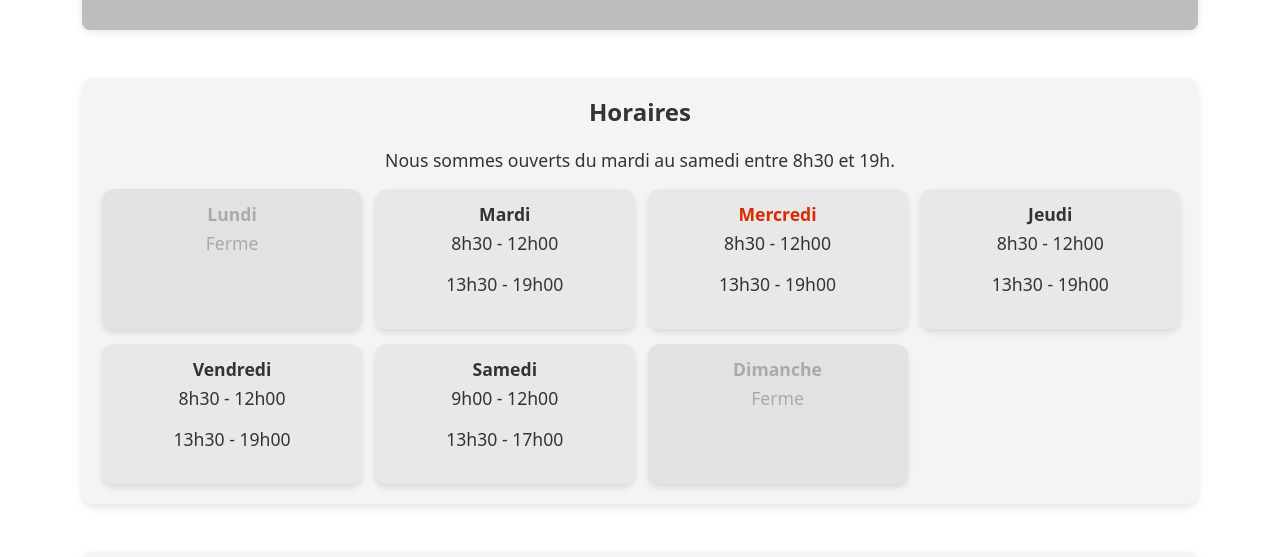
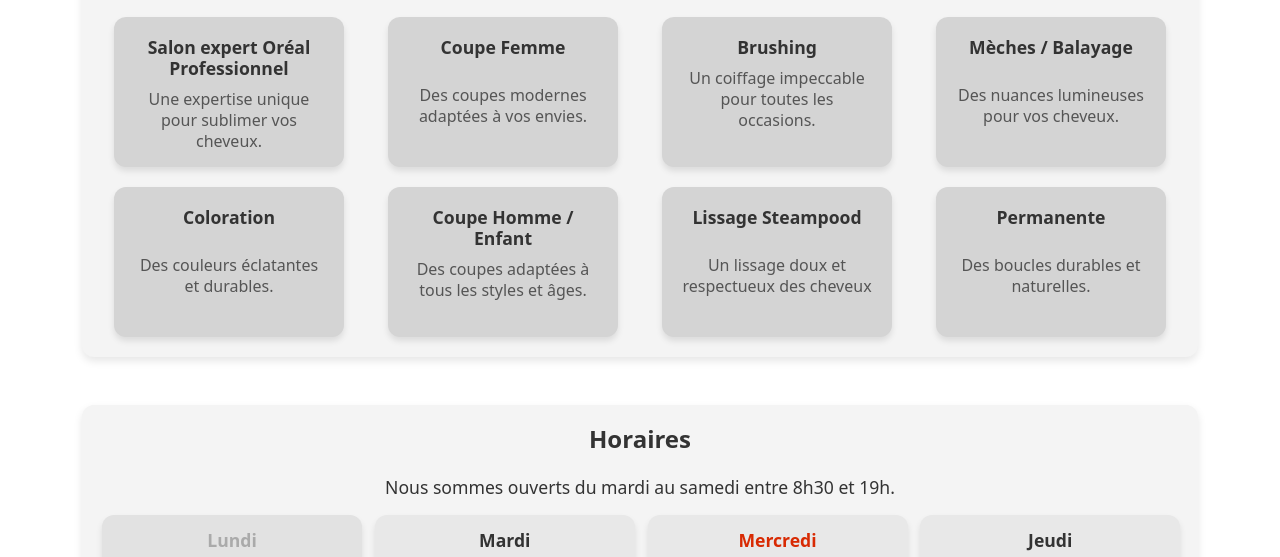
Before and after one commit to ChambeauEnzo/StagePropre, a plain HTML site: page index.html in a window 1280 px wide. Shown: the part 744-1301 px from the top of the page. Drawn offline with nearby package versions, Linux system fonts and the light colour scheme.

Commit message:
Modifcationavant

```diff
--- a/index.html
+++ b/index.html
@@ -79,10 +79,46 @@
                         </div>
                 </section>
 
-        <section id="services" class="mb-5">
-            <h2>Choix des prestation</h2>
-            <p>Découvrez nos services : coupes, couleurs, soins capillaires, et bien plus.</p>
-        </section>
+                <section id="services" class="mb-5">
+                    <h2>Choix de la prestation</h2>
+                    <p>Découvrez nos services : coupes, couleurs, soins capillaires, et bien plus.</p>
+
+                    <!-- Conteneur des cartes de services -->
+                    <div class="services-cards">
+                        <div class="service-card">
+                            <h3>Salon expert Oréal Professionnel</h3>
+                            <p>Une expertise unique pour sublimer vos cheveux.</p>
+                        </div>
+                        <div class="service-card">
+                            <h3>Coupe Femme</h3>
+                            <p>Des coupes modernes adaptées à vos envies.</p>
+                        </div>
+                        <div class="service-card">
+                            <h3>Brushing</h3>
+                            <p>Un coiffage impeccable pour toutes les occasions.</p>
+                        </div>
+                        <div class="service-card">
+                            <h3>Mèches / Balayage</h3>
+                            <p>Des nuances lumineuses pour vos cheveux.</p>
+                        </div>
+                        <div class="service-card">
+                            <h3>Coloration</h3>
+                            <p>Des couleurs éclatantes et durables.</p>
+                        </div>
+                        <div class="service-card">
+                            <h3>Coupe Homme / Enfant</h3>
+                            <p>Des coupes adaptées à tous les styles et âges.</p>
+                        </div>
+                        <div class="service-card">
+                            <h3>Lissage Steampood</h3>
+                            <p>Un lissage doux et respectueux des cheveux</p>
+                        </div>
+                        <div class="service-card">
+                            <h3>Permanente</h3>
+                            <p>Des boucles durables et naturelles.</p>
+                        </div>
+                    </div>
+                </section>
 
         <section id="horaires" class="mb-5">
             <h2>Horaires</h2>
--- a/script.js
+++ b/script.js
@@ -11,6 +11,7 @@ document.querySelectorAll('a.nav-link').forEach(anchor => {
 });
 
 
+/*image MODAL*/
 document.addEventListener("DOMContentLoaded", () => {
     const modal = document.getElementById("photoModal");
     const trigger = document.querySelector(".photo-gallery-trigger img");
@@ -30,6 +31,7 @@ document.addEventListener("DOMContentLoaded", () => {
     });
 });
 
+/*horaire*/
 document.addEventListener("DOMContentLoaded", function() {
     const today = new Date(); // Récupère la date actuelle
     const jours = ["dimanche", "lundi", "mardi", "mercredi", "jeudi", "vendredi", "samedi"];
--- a/style.css
+++ b/style.css
@@ -231,11 +231,78 @@ footer {
 
                                               /*SECTION SERVICES*/
 
+/* SECTION SERVICES */
+#services {
+    width: 100%;
+    max-width: 1300px;
+    margin: 20;
+    padding: 20px;
+    text-align: center;
+    background: #f4f4f4;
+    border-radius: 12px;
+    box-shadow: 0 4px 8px rgba(0, 0, 0, 0.1);
+    color: #333;
+}
 
+/* Titre de la section */
+#services h2 {
+    font-size: 1.5rem;
+    font-weight: bold;
+    margin-bottom: 20px;
+}
 
+/* Texte sous le titre */
+#services p {
+    font-size: 1rem;
+    margin-bottom: 20px;
+    color: #555;
+}
 
+/* Conteneur des cartes de services */
+.services-cards {
+    display: grid;
+    grid-template-columns: repeat(auto-fit, minmax(250px, 1fr));    gap: 20px;
+    margin: 0 auto; /* Centre le conteneur horizontalement */
+    max-width: 1211px; /* Contrôle la largeur totale du conteneur */
+}
 
+/* Carte de service */
+.service-card {
+    background: #d4d4d4; /* Couleur de fond de la carte */
+    padding: 20px; /* Augmente l'espace intérieur de la carte */
+    border-radius: 12px; /* Coins arrondis */
+    box-shadow: 0 4px 6px rgba(0, 0, 0, 0.1); /* Ombre légère */
+    text-align: center; /* Centre le contenu */
+    transition: transform 0.3s ease, box-shadow 0.3s ease; /* Transition pour les effets au survol */
+    display: flex; /* Utilisation de Flexbox */
+    flex-direction: column; /* Organisation verticale */
+    justify-content: space-between; /* Espace égal entre les éléments */
+    align-items: center; /* Centre horizontalement les éléments */
+    width: 100%; /* Largeur par défaut */
+    max-width: 230px; /* Limite la largeur maximale de chaque carte */
+    height: 150px; /* Hauteur fixe pour uniformiser les cartes */
+    margin: 0 auto; /* Centre les cartes dans leur conteneur */
+}
 
+.service-card:hover {
+    transform: translateY(-5px);
+    box-shadow: 0 8px 15px rgba(0, 0, 0, 0.2);
+}
+
+/* Titre de la carte */
+.service-card h3 {
+    font-size: 1.1rem;
+    font-weight: bold;
+    color: #333;
+    margin-bottom: 10px;
+}
+
+/* Texte de la carte */
+.service-card p {
+    font-size: 0.9rem;
+    color: #555;
+    line-height: 1.3;
+}
 
 
                                              /*SECTION HORAIRE*/
```
